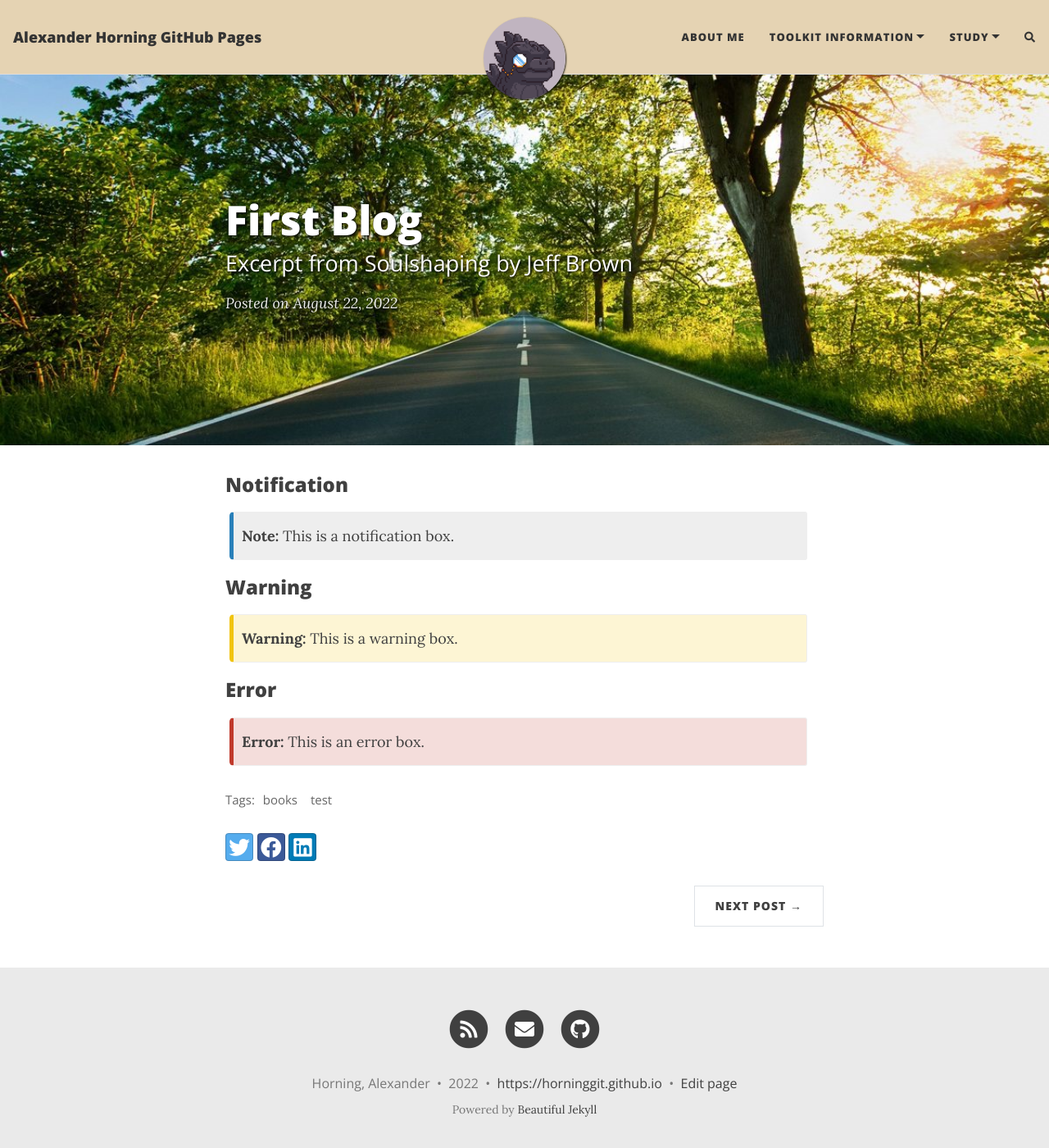
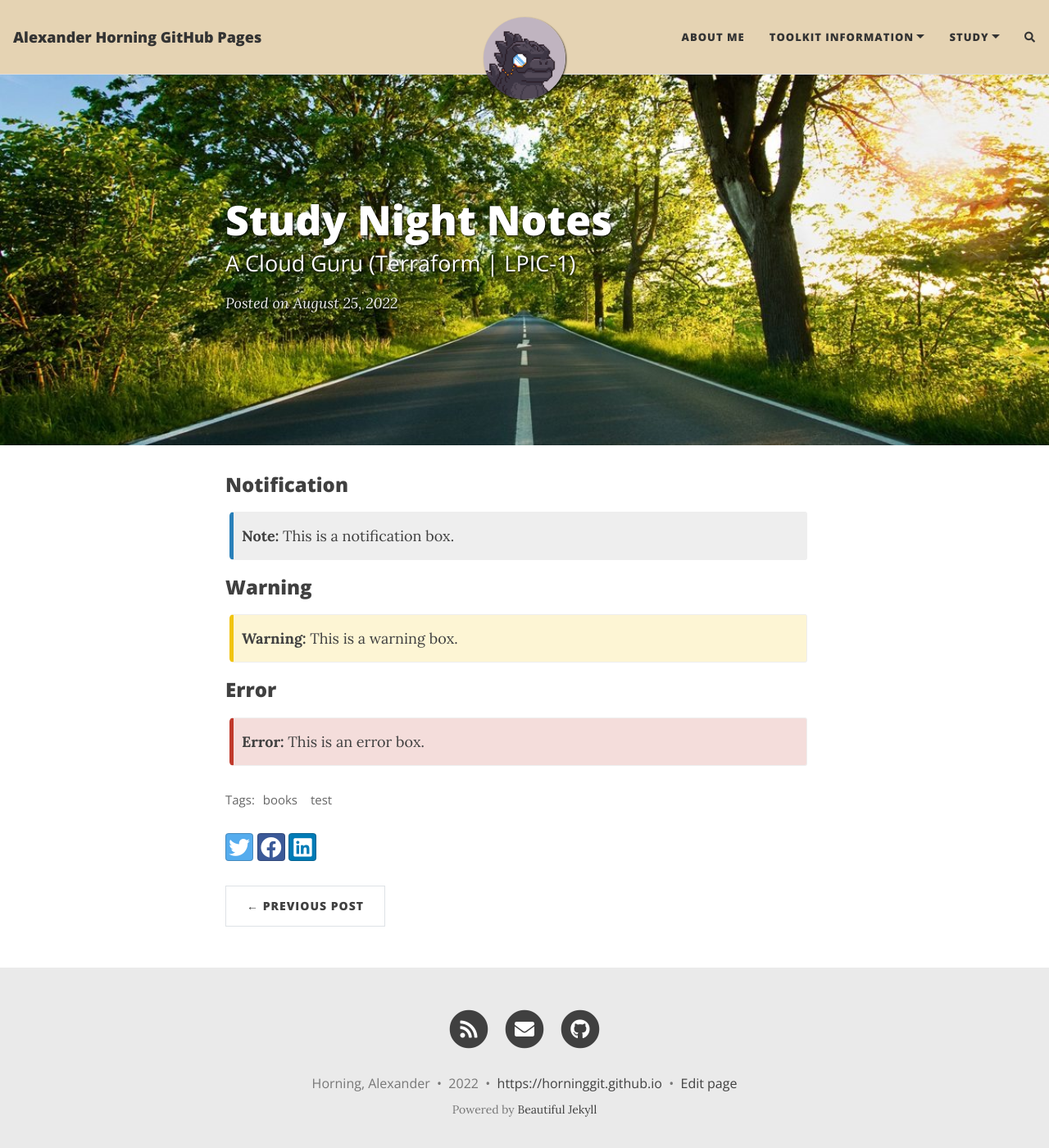
Before and after one commit to HorningGit/HorningGit.github.io, a Jekyll site: the page built from _posts/2022-08-25-terraform_study.md, in a window 1280 px wide and 1400 px high. Shown: the whole window at 82% size. Built offline with Jekyll 4.4.1, drawn with Linux system fonts in a browser that asks for light colours; nearby versions of some CDN libraries; comment, search, counter and statistics services are not loaded.

Commit message:
Update and rename 2022-08-22-blog1.md to 2022-08-25-terraform_study.md

```diff
--- a/_posts/2022-08-22-blog1.md
+++ b/_posts/2022-08-25-terraform_study.md
@@ -1,7 +1,7 @@
 ---
 layout: post
-title: First Blog
-subtitle: Excerpt from Soulshaping by Jeff Brown
+title: Study Night Notes
+subtitle: A Cloud Guru (Terraform | LPIC-1)
 cover-img: /assets/img/path.jpg
 thumbnail-img: /assets/img/thumb.png
 share-img: /assets/img/path.jpg
```
